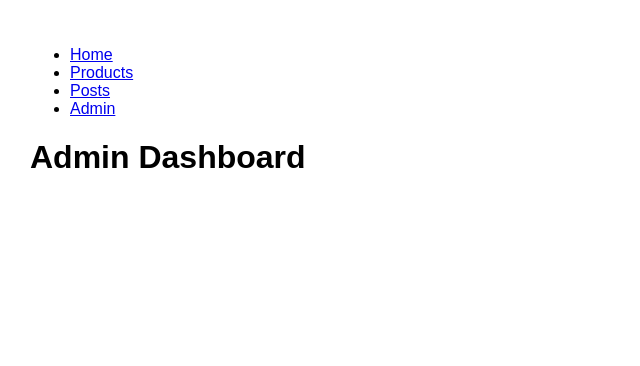
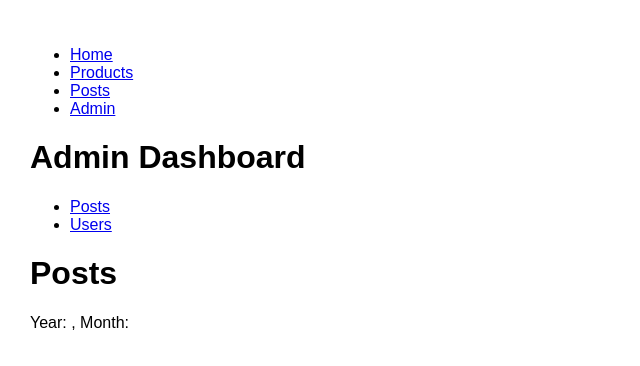
Before and after one commit to Joseph-Mutua/basic_react_router_app, a React (Create React App) app: page /admin/posts in a window 1280 px wide. Shown: the top 366 px of the page, without its empty margins (0-640 px from the left). Built offline with nearby package versions, Linux system fonts and the light colour scheme.

Commit message:
Nested routing

```diff
--- a/src/components/admin/dashboard.jsx
+++ b/src/components/admin/dashboard.jsx
@@ -1,9 +1,16 @@
 import React from "react";
+import SideBar from './sidebar';
+import Users from './users';
+import Posts from '../posts';
+import { Route } from 'react-router-dom';
 
 const Dashboard = ({ match }) => {
   return (
     <div>
       <h1>Admin Dashboard</h1>
+      <SideBar/>
+      <Route path="/admin/users" component={Users} />
+      <Route path="/admin/posts" component={Posts} />
     </div>
   );
 };
--- /dev/null
+++ b/src/components/admin/sidebar.jsx
@@ -0,0 +1,16 @@
+import React, { Component } from 'react'
+import {Link} from "react-router-dom"
+
+const SideBar = () => {
+    return (
+    <ul>
+        <li>
+          <Link to="/admin/posts">Posts</Link>
+        </li>
+        <li>
+          <Link to="/admin/users">Users</Link>
+        </li>
+    </ul> );
+}
+
+export default SideBar;
--- a/src/components/productDetails.jsx
+++ b/src/components/productDetails.jsx
@@ -3,6 +3,7 @@
 class ProductDetails extends Component {
   handleSave = () => {
     // Navigate to /products
+    this.props.history.push("/products ")
   };
 
   render() {
```
